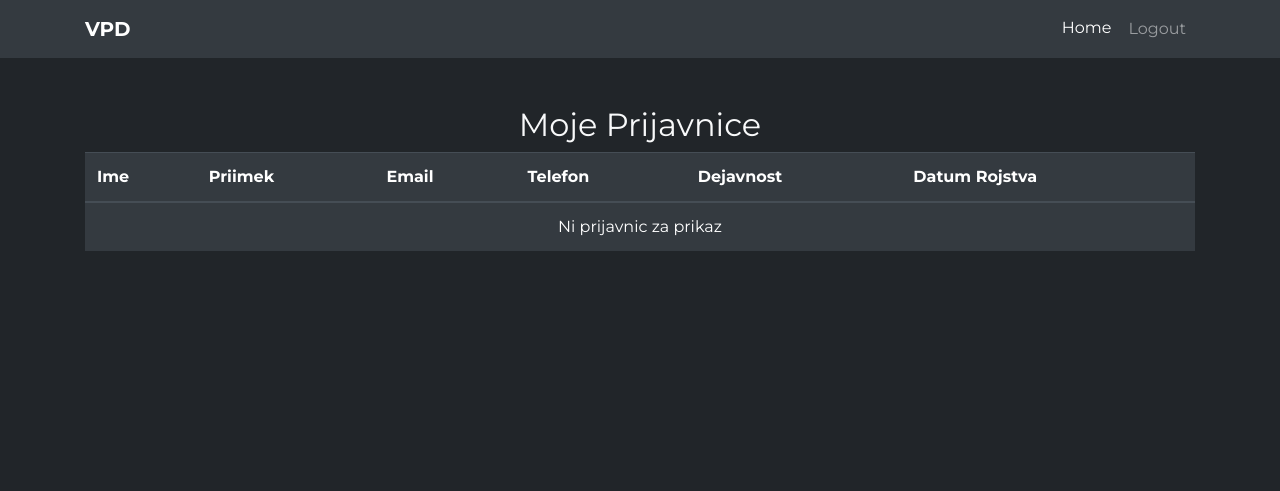
After one commit to TjanKazar/attempt3ip, a Django app: page /user_prijavnice/ in a window 1280 px wide. The commit adds this page. Shown: the top 491 px of the page. Run offline with Django 4.2, Linux system fonts and the light colour scheme; a user stored in the database is signed in; data comes from the database, SQL or seed files in the repository; both versions use the stored data as it was after the commit; some libraries are stand-ins or nearby versions.

Commit message:
moje prijavnice user

```diff
--- a/webapp/models.py
+++ b/webapp/models.py
@@ -1,4 +1,5 @@
 from django.db import models
+from django.contrib.auth.models import User
 
 class Prijavnica(models.Model):
     ime = models.CharField(max_length=100, null=True)
@@ -9,6 +10,7 @@ class Prijavnica(models.Model):
     datumrojstva = models.CharField(max_length=100, default=None, null=True)
     valid = models.BooleanField(null=True, default=None)
     komentar = models.CharField(max_length=255, null=True, default=None)
+    user = models.ForeignKey(User, on_delete=models.CASCADE, null=True, blank=True)
 
 
     def __str__(self):
--- a/webapp/templates/user_home.html
+++ b/webapp/templates/user_home.html
@@ -65,10 +65,10 @@
     <div class="container">
         <div class="row">
             <div class="col-md-4">
-                <a href="{% url 'prijavnice' %}">
+                <a href="{% url 'user_prijavnice' %}">
                     <div class="card">
                         <div class="card-body">
-                            <h5 class="card-title">Prijavnice</h5>
+                            <h5 class="card-title">Moje Prijavnice</h5>
                             <p class="card-text">Ogled vseh prijavnic</p>
                         </div>
                     </div>
--- /dev/null
+++ b/webapp/templates/user_prijavnice.html
@@ -0,0 +1,35 @@
+{% extends 'base.html' %}
+
+{% block title %}Moje Prijavnice{% endblock %}
+
+{% block content %}
+<h2 class="text-center">Moje Prijavnice</h2>
+<table class="table table-dark">
+    <thead>
+        <tr>
+            <th>Ime</th>
+            <th>Priimek</th>
+            <th>Email</th>
+            <th>Telefon</th>
+            <th>Dejavnost</th>
+            <th>Datum Rojstva</th>
+        </tr>
+    </thead>
+    <tbody>
+        {% for prijavnica in prijavnice_list %}
+        <tr>
+            <td>{{ prijavnica.ime }}</td>
+            <td>{{ prijavnica.priimek }}</td>
+            <td>{{ prijavnica.email }}</td>
+            <td>{{ prijavnica.phone }}</td>
+            <td>{{ prijavnica.dejavnost }}</td>
+            <td>{{ prijavnica.datumrojstva }}</td>
+        </tr>
+        {% empty %}
+        <tr>
+            <td colspan="6" class="text-center">Ni prijavnic za prikaz</td>
+        </tr>
+        {% endfor %}
+    </tbody>
+</table>
+{% endblock %}
--- a/webapp/urls.py
+++ b/webapp/urls.py
@@ -9,4 +9,5 @@ urlpatterns = [
     path("prijavnice/", views.prijavnice, name="prijavnice"),
     path("prijavnica/", views.prijavnica, name="prijavnica"),
     path('edit_prijavnica/<int:prijavnica_id>', views.edit_prijavnica, name='edit_prijavnica'),
+    path("user_prijavnice/", views.user_prijavnice, name="user_prijavnice"),
 ]
--- a/webapp/views.py
+++ b/webapp/views.py
@@ -37,16 +37,23 @@ def prijavnice(request):
 @login_required
 def prijavnica(request):
     if request.user.is_staff:
-        return redirect(reverse('home'))
+       return redirect(reverse('home'))
 
     if request.method == "POST":
         form = PrijavaForm(request.POST)
         if form.is_valid():
-            form.save()
+            prijavnica = form.save(commit=False)
+            prijavnica.user = request.user
+            prijavnica.save()
             return redirect(reverse("home"))
     else:
         form = PrijavaForm()
     return render(request, "prijavnica.html", {"form": form})
+
+@login_required
+def user_prijavnice(request):
+    user_prijavnice_list = Prijavnica.objects.filter(user=request.user)
+    return render(request, 'user_prijavnice.html', {'prijavnice_list': user_prijavnice_list})
 
 @login_required
 @csrf_exempt
```
Also changed, not shown: db.sqlite3, webapp/migrations/0004_prijavnica_user.py (added).
